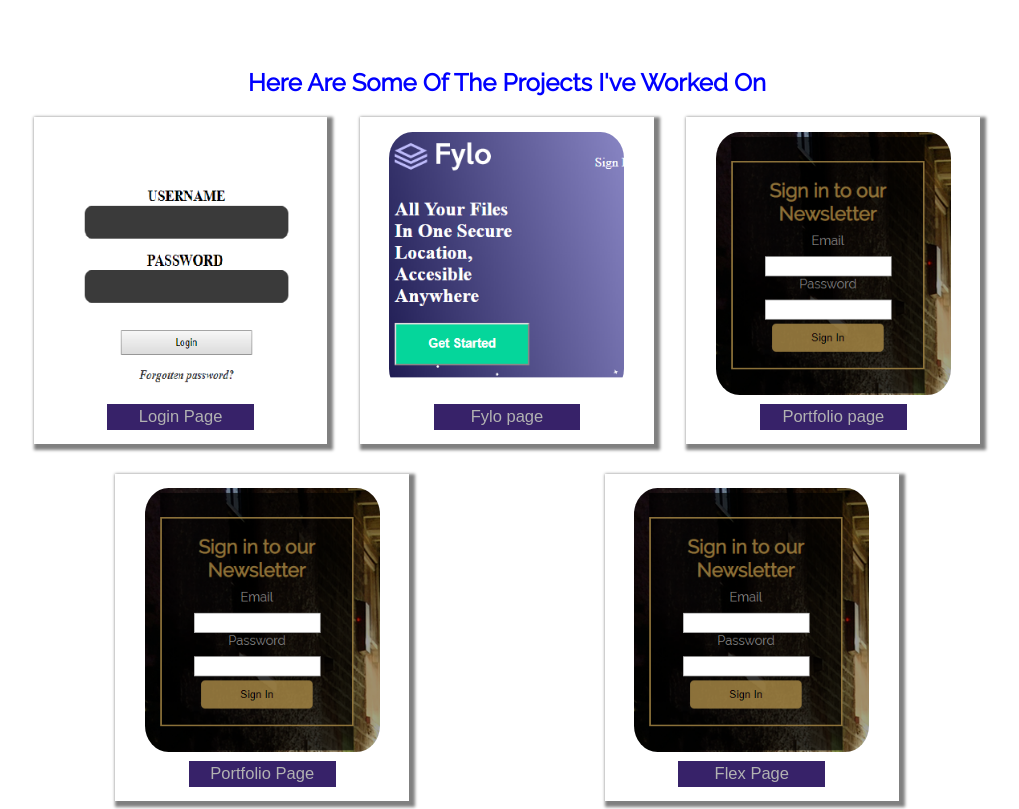
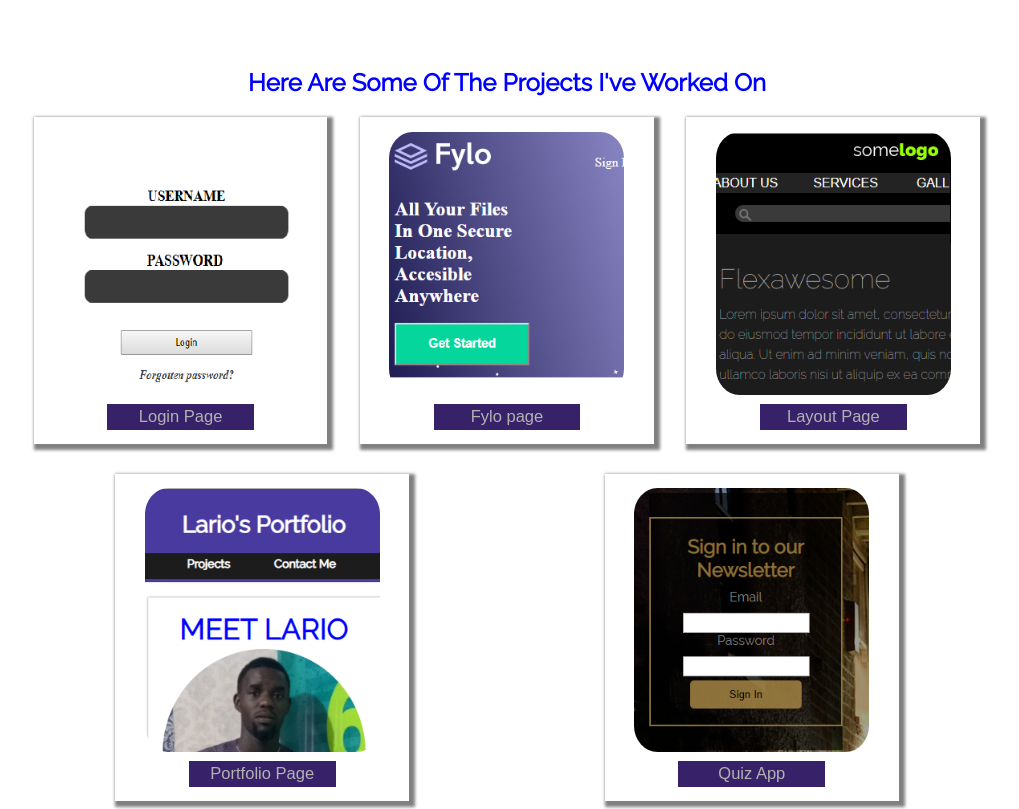
Before and after one commit to lario0913/portfolio, a plain HTML site: page index.html in a window 1280 px wide. Shown: the part 760-1569 px from the top of the page, without its empty margins (133-1152 px from the left). Drawn offline with Linux system fonts and the light colour scheme.

Commit message:
added the quiz app page

```diff
--- a/index.html
+++ b/index.html
@@ -9,7 +9,6 @@
         <title></title>
         <meta name="description" content="">
         <meta name="viewport" content="width=device-width, initial-scale=1">
-        <meta name="viewport" content="width=device-height, initial-scale=1">
         <link rel="stylesheet" href="style.css">
     </head>
     <body>
@@ -50,18 +49,18 @@
                         </div>
                         <div class="flex-item project-tile" id="">
 
-                            <img src="images/responsive.PNG" alt="">
-                            <button class="button"><a href="https://lario-portfolio.netlify.com/" target="_blank">Portfolio page</a></button>
+                            <img src="images/cool-layout.png" alt="">
+                            <button class="button"><a href="https://lario-layout.netlify.com/" target="_blank">Layout Page</a></button>
                         </div>
                         <div class="flex-item project-tile" id="">
 
-                            <img src="images/responsive.PNG" alt="">
+                            <img src="images/portfolio.png" alt="">
                             <button class="button"><a href="https://lario-portfolio.netlify.com/" target="_blank">Portfolio Page</a></button>
                     </div>
                         <div class="flex-item project-tile" id="">
 
                                 <img src="images/responsive.PNG" alt="">
-                                <button class="button"><a href="https://lario-flexlayout.netlify.com/" target="-blank">Flex Page</a></button>
+                                <button class="button"><a href="http://quixapp.netlify.com/" target="-blank">Quiz App</a></button>
                         </div>
 
                     </div>
```
Also changed, not shown: images/cool-layout.png (added), images/portfolio.png (added).
